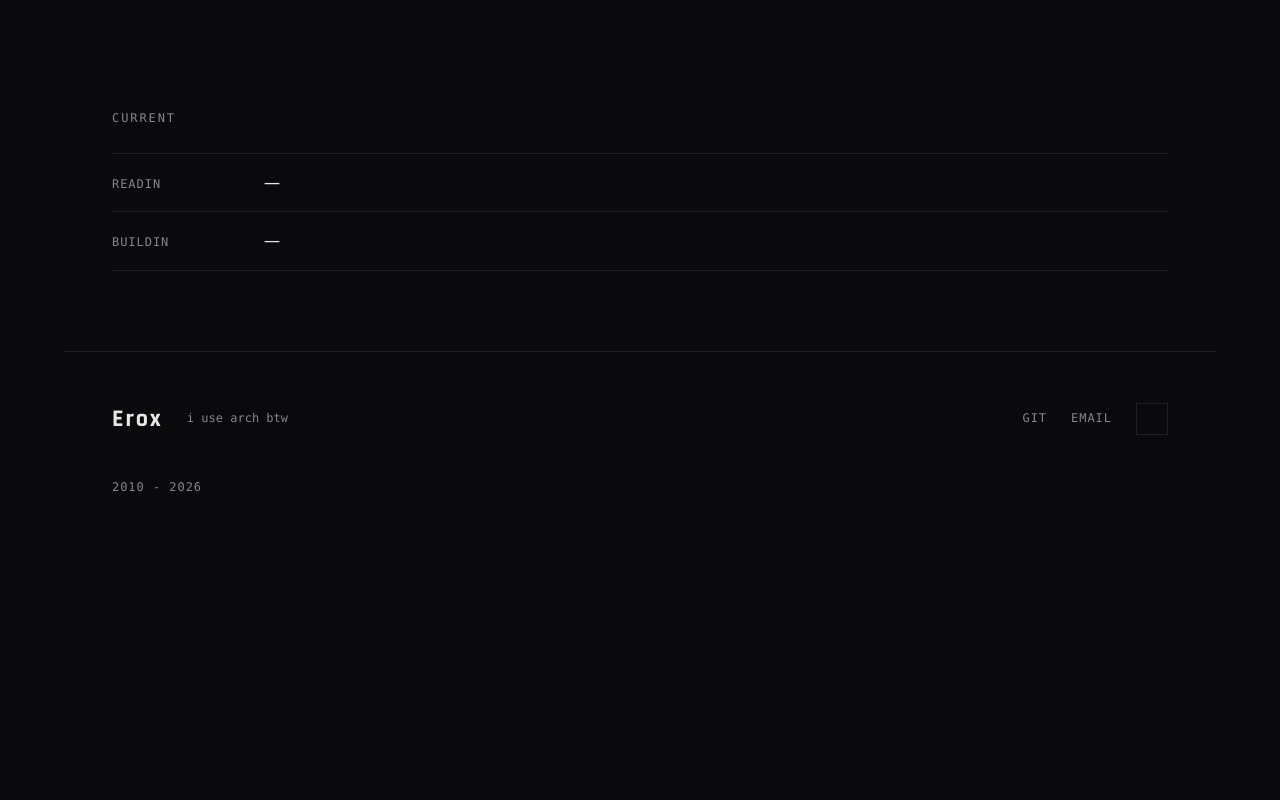
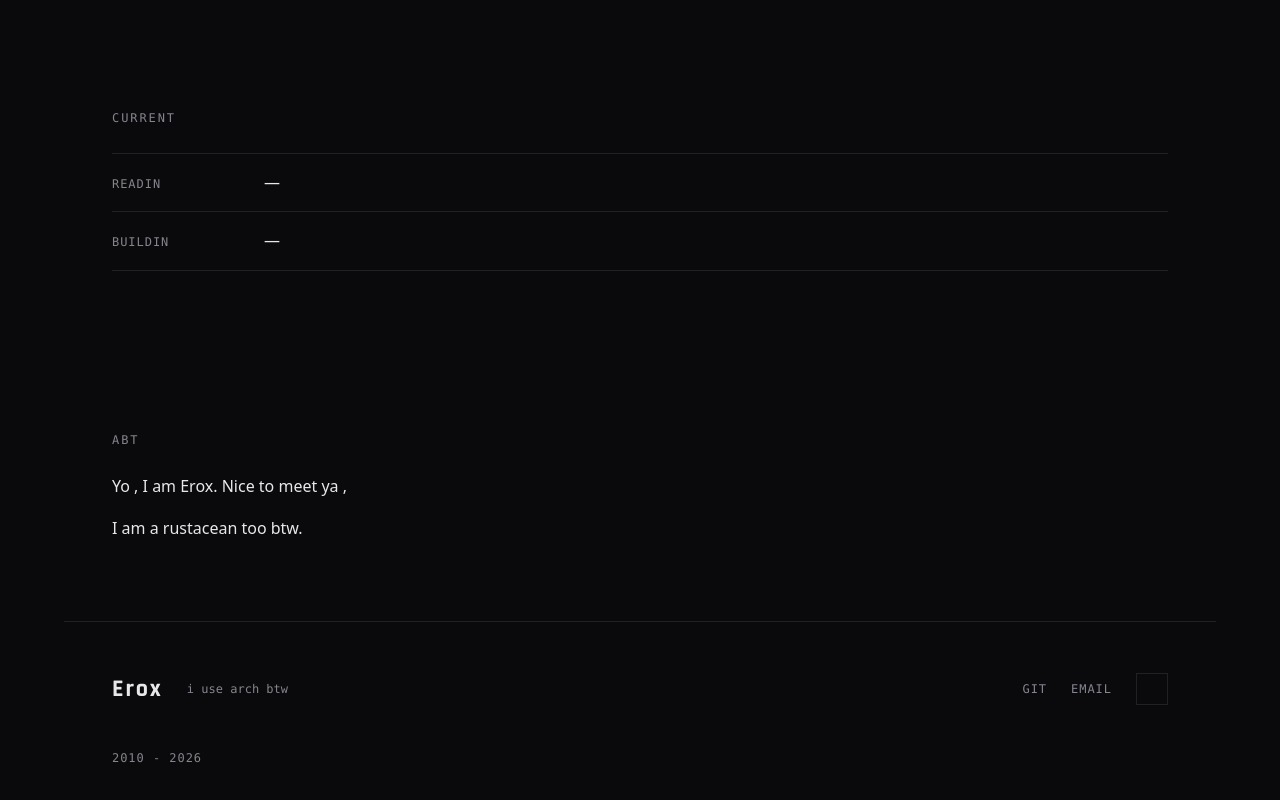
Before and after one commit to Erox-02/portfolio, a React (Vite) app: page / in a window 1280 px wide. Shown: the part 1156-1956 px from the top of the page. Before the commit the page ends 1685 px from the top, so only its background shows below. Built offline with nearby package versions, Linux system fonts and the light colour scheme.

Commit message:
added the abt portion too

```diff
--- a/src/app.jsx
+++ b/src/app.jsx
@@ -3,6 +3,7 @@ import Hero from './secs/hero.jsx'
 import Foot from './secs/foot.jsx'
 import Now from './secs/now.jsx'
 import Work from './secs/work.jsx'
+import Abt from './secs/abt.jsx'
 
 export default function App() {
   return (
@@ -12,6 +13,7 @@ export default function App() {
         <Hero />
         <Work />
         <Now />
+        <Abt />
         {/*  secs*/}
       </main>
       <Foot />
--- a/src/secs/abt.jsx
+++ b/src/secs/abt.jsx
@@ -0,0 +1,15 @@
+export default function Abt() {
+  return (
+    <section id="about" className="abt container">
+      <span className="sec-label">Abt</span>
+
+      <div className="abt-body">
+        <p> Yo , I am Erox. Nice to meet ya ,
+        </p>
+        <p>
+        I am a rustacean too btw.
+        </p>
+      </div>
+    </section>
+  )
+}
--- a/src/styles/global.css
+++ b/src/styles/global.css
@@ -451,3 +451,11 @@ section {
     text-align: left;
   }
 }
+
+.abt-body {
+  max-width: 60ch;
+  display: flex;
+  flex-direction: column;
+  gap: var(--sp-4);
+  color: var(--fg);
+}
```
